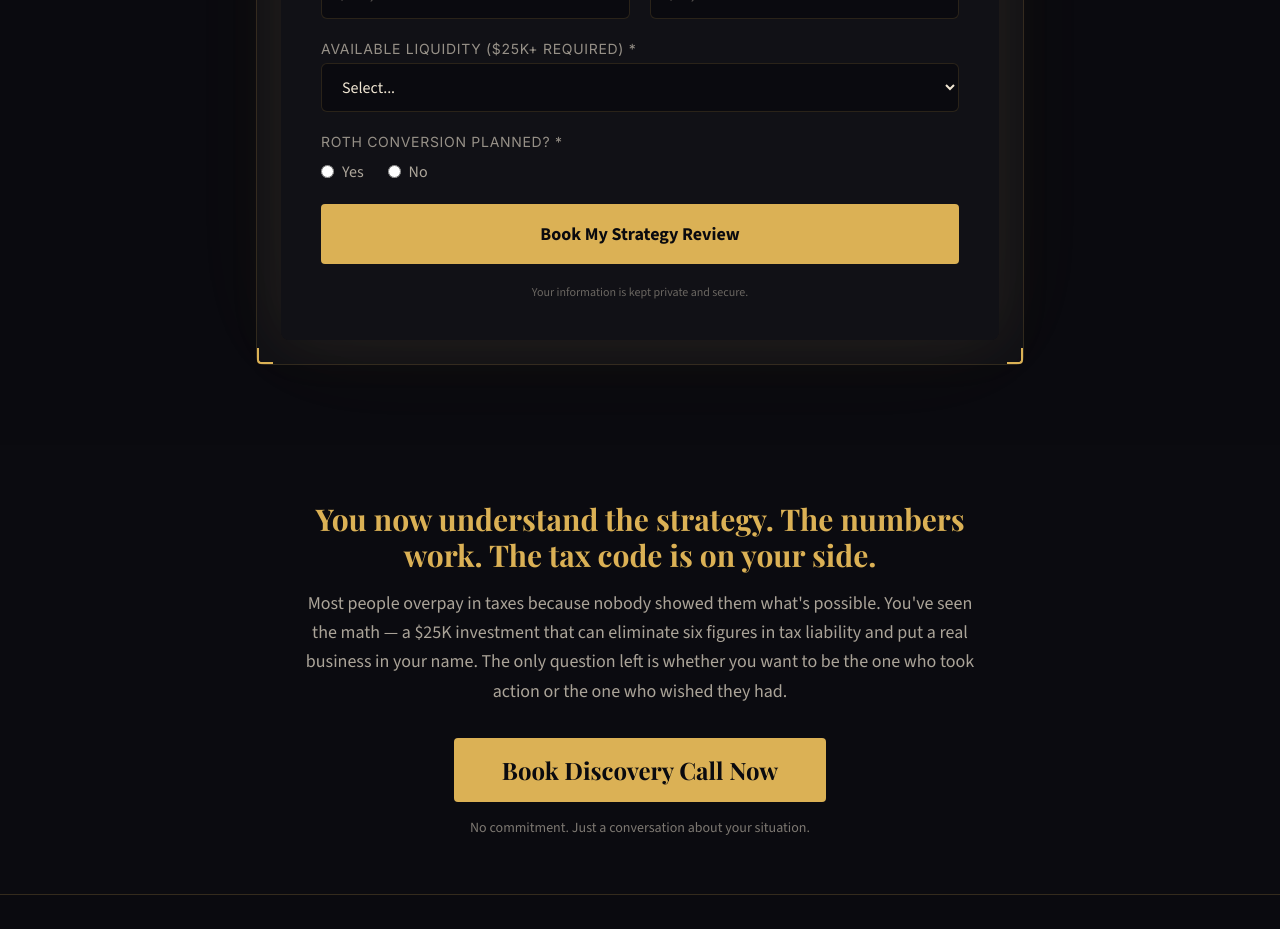
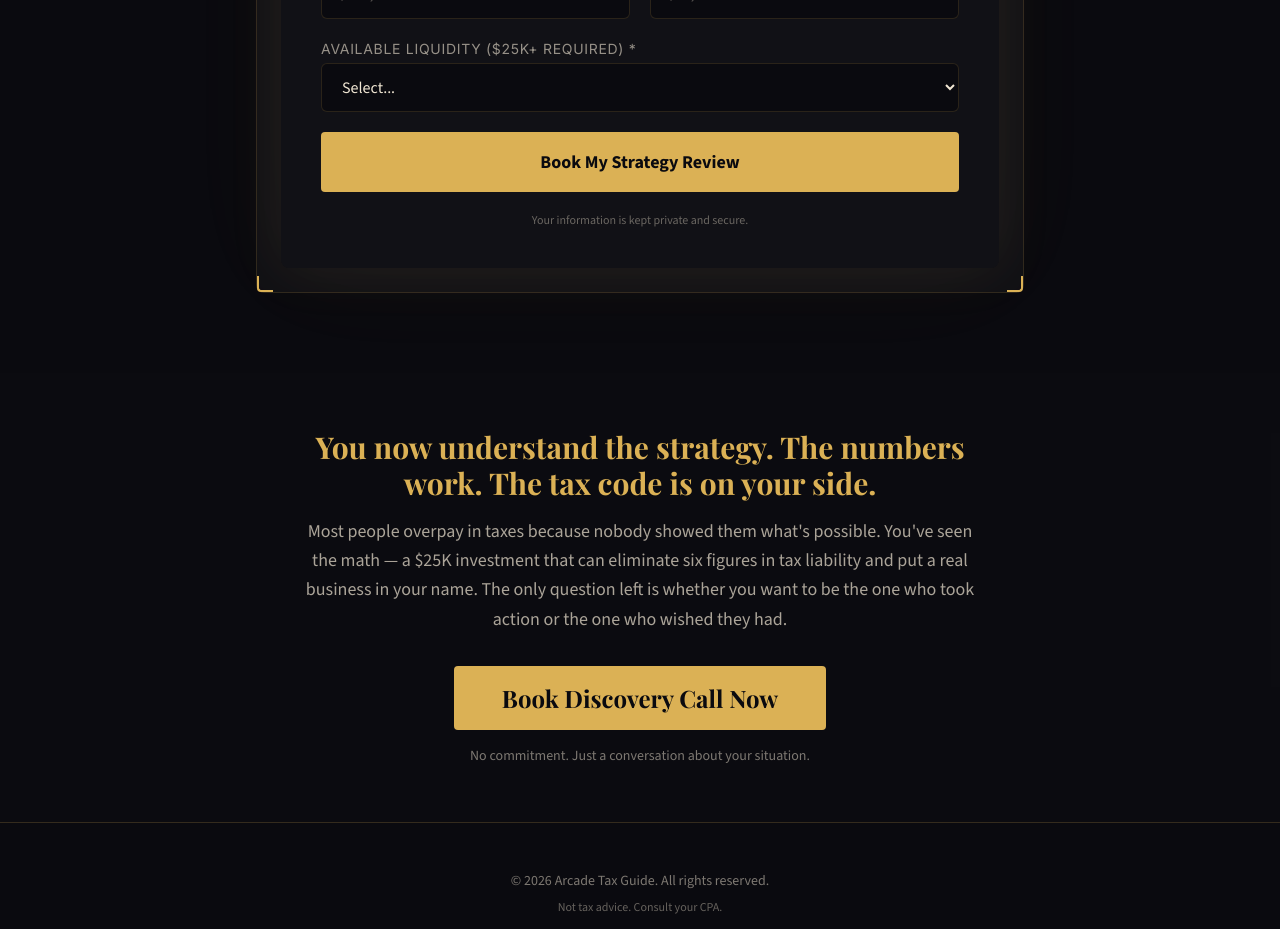
Before and after one commit to kennysabangan/arcade-tax-guide, a React (Vite) app: page /arcade in a window 1280 px wide. Shown: the part 4140-5069 px from the top of the page. Built offline with nearby package versions, Linux system fonts and the light colour scheme; what @react-pdf/renderer would draw is missing.

Commit message:
remove: drop Roth Conversion field from form and GHL submission

```diff
--- a/src/pages/ArcadeLandingPage.jsx
+++ b/src/pages/ArcadeLandingPage.jsx
@@ -88,7 +88,7 @@ function StickyMobileCTA() {
 
 function ArcadeLandingPage() {
   const [formData, setFormData] = useState({
-    firstName: '', lastName: '', email: '', mobile: '', filingStatus: '', income: '', taxOwed: '', liquidity: '', rothConversion: '', urgency: ''
+    firstName: '', lastName: '', email: '', mobile: '', filingStatus: '', income: '', taxOwed: '', liquidity: '', urgency: ''
   })
   const [submitted, setSubmitted] = useState(false)
   const [loading, setLoading] = useState(false)
@@ -136,7 +136,6 @@ const leadScore = computeLeadScore();
             { id: 'xtYbdtKV2GB7KFBMZIJj', value: String(formData.income) },
             { id: 'iYCMxRDLqgbQaIYiGoCk', value: String(formData.taxOwed) },
             { id: '8DLGn4gzV3BLqRWbt0DP', value: String(formData.liquidity) },
-            { id: 'fFI7kUtLUPxWAR3VDmSM', value: String(formData.rothConversion) },
             { id: 'eBxzRtzSfo3UjBknVHkT', value: String(formData.urgency) },
             { id: '1NdH5nTE1us9KEkfJFMi', value: leadScore },
           ],
@@ -529,20 +528,6 @@ const leadScore = computeLeadScore();
                   </select>
                 </div>
 
-                <div>
-                  <label className="block text-cream-60 text-sm font-nav uppercase tracking-wider mb-1">Roth Conversion Planned? *</label>
-                  <div className="flex gap-6 mt-2">
-                    <label className="inline-flex items-center gap-2 text-cream-70 cursor-pointer">
-                      <input type="radio" name="rothConversion" value="yes" required checked={formData.rothConversion === 'yes'} onChange={handleChange} className="text-gold accent-gold" />
-                      Yes
-                    </label>
-                    <label className="inline-flex items-center gap-2 text-cream-70 cursor-pointer">
-                      <input type="radio" name="rothConversion" value="no" required checked={formData.rothConversion === 'no'} onChange={handleChange} className="text-gold accent-gold" />
-                      No
-                    </label>
-                  </div>
-                </div>
-
                 <button
                   type="submit"
                   disabled={loading}
```
